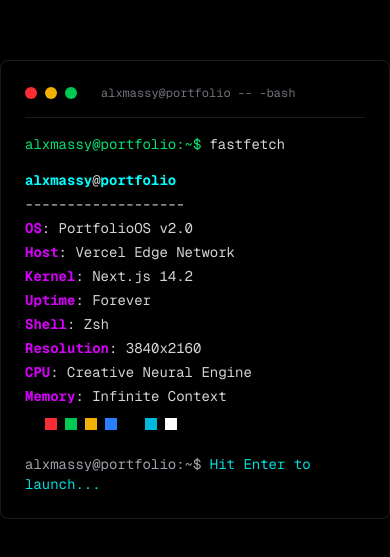
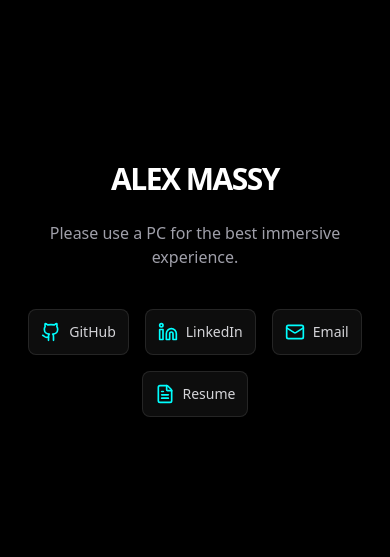
Before and after one commit to alxmassy/portfolio, a Next.js app: page / in a window 390 px wide. Shown: the part 133-690 px from the top of the page. Built offline with nearby package versions, Linux system fonts and the light colour scheme.

Commit message:
Mobile Support

```diff
--- a/app/page.tsx
+++ b/app/page.tsx
@@ -9,12 +9,50 @@
 import { Skills } from "./components/skills";
 import { Contact } from "./components/contact";
 import { TerminalLoader } from "./components/terminal-loader";
+import { Github, Linkedin, Mail, FileText } from "lucide-react";
+import Link from "next/link";
 
 export default function Home() {
   const [showContent, setShowContent] = useState(false);
 
+  const socialLinks = [
+    { icon: Github, href: "https://github.com/alxmassy", label: "GitHub" },
+    { icon: Linkedin, href: "https://www.linkedin.com/in/alex-massy-alx777", label: "LinkedIn" },
+    { icon: Mail, href: "mailto:work.alexmassy@gmail.com", label: "Email" },
+    { icon: FileText, href: "https://drive.google.com/file/d/1wckGQxWGfsju3d7xdHrDbYomZkMIz9C-/view?usp=sharing", label: "Resume" },
+  ];
+
   return (
     <main className="min-h-screen relative overflow-hidden bg-black text-white">
+      {/* Mobile Optimization Message - Visible only on mobile */}
+      <div className="flex md:hidden h-screen w-full flex-col items-center justify-center p-6 text-center z-50 relative">
+        <div className="space-y-6 max-w-sm">
+          <h1 className="text-3xl font-bold tracking-tighter text-white">
+            ALEX MASSY
+          </h1>
+          <p className="text-zinc-400">
+            Please use a PC for the best immersive experience.
+          </p>
+
+          <div className="flex flex-wrap justify-center gap-4 pt-4">
+            {socialLinks.map((social) => (
+              <Link
+                key={social.label}
+                href={social.href}
+                target="_blank"
+                rel="noopener noreferrer"
+                className="flex items-center gap-2 p-3 rounded-lg bg-white/5 border border-white/10 hover:border-neon-cyan/50 transition-colors"
+              >
+                <social.icon className="h-5 w-5 text-neon-cyan" />
+                <span className="text-sm font-medium text-zinc-300">{social.label}</span>
+              </Link>
+            ))}
+          </div>
+        </div>
+      </div>
+
+      {/* Desktop Application - Hidden on mobile */}
+      <div className="hidden md:block">
         <TerminalLoader onComplete={() => setShowContent(true)} />
 
         {showContent && (
@@ -36,6 +74,7 @@
             </div>
           </motion.div>
         )}
+      </div>
     </main>
   );
 }
```
Lines whose indentation alone changed are shown as unchanged.
